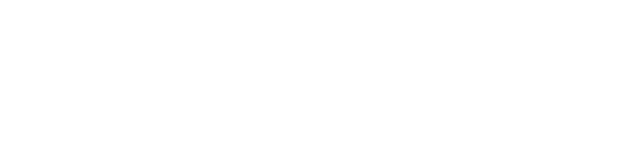
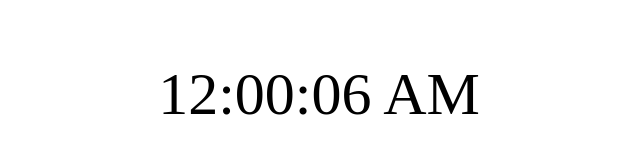
Before and after one commit to itsmemarioss/pomodoro-clock, a plain HTML site: page index.html in a window 1280 px wide. Shown: the whole page, without its empty margins (321-961 px from the left). Drawn offline with nearby package versions, Linux system fonts and the light colour scheme.

Commit message:
countdown with window.setInterval()

```diff
--- a/index.html
+++ b/index.html
@@ -31,20 +31,45 @@
 	<meta name="generator" content="Geany 1.23.1" />
 	<script src="https://cdnjs.cloudflare.com/ajax/libs/jquery/3.2.1/jquery.min.js"></script>
 	<style>
-
+		p {
+			text-align: center;
+			font-size: 60px;
+		}
 	</style>
 </head>
 
 <body>
-	<div id="main">
 
 
-	</div>
+	<p id="demo"></p>
 
-	<script type="text/javascript">
+	<script>
+
+	var pomodoro = new Date("Jan 1, 2018 00:00:10");
+	//countDownDate.setMinutes(15);
+	//countDownDate.setSeconds(00);
+
+	// Update the count down every 1 second
+	var x = setInterval(function() {
 
 
+	// Find the distance between now an the count down date
+  	var distance = pomodoro - new Date("Jan 1, 2018 00:00:00");
+
+	    // Output the result in an element with id="demo"
+	    document.getElementById("demo").innerHTML = pomodoro.toLocaleTimeString();
+
+	    pomodoro.setMilliseconds(pomodoro.getMilliseconds() - 1000);
+
+
+	    if (distance < 0) {
+		clearInterval(x);
+		document.getElementById("demo").innerHTML = "EXPIRED";
+	    }
+	}, 1000);
 	</script>
+
+
 
 </body>
 
```
